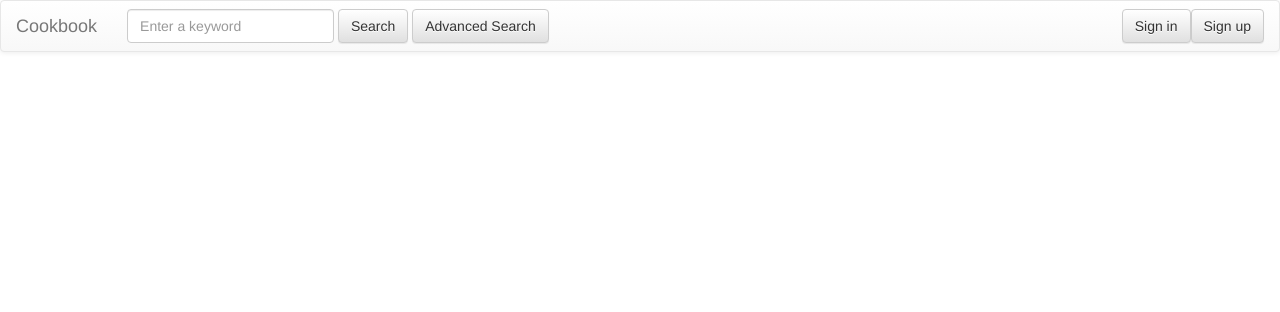
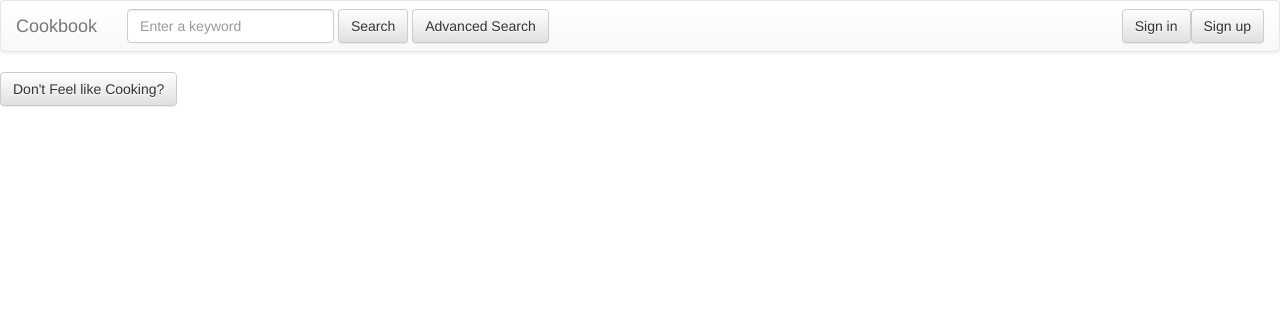
Before and after one commit to Daniel-Lu1/CS2254-FinalProject, a PHP site: page /results.php in a window 1280 px wide. Shown: the top 312 px of the page. Run offline with PHP 8.4, Linux system fonts and the light colour scheme.

Commit message:
added yelp functionality

```diff
--- a/php/results.php
+++ b/php/results.php
@@ -59,6 +59,7 @@ session_start();
 	    </div><!-- /.navbar-collapse -->
 	  </div><!-- /.container-fluid -->
 	</nav>
+	<button class="btn btn-default" onclick="location.href = 'yelp.php';" id="display">Don't Feel like Cooking?</button>
 	<div class="datagrid">
 		<table id="results"></table>
 	</div>
```
